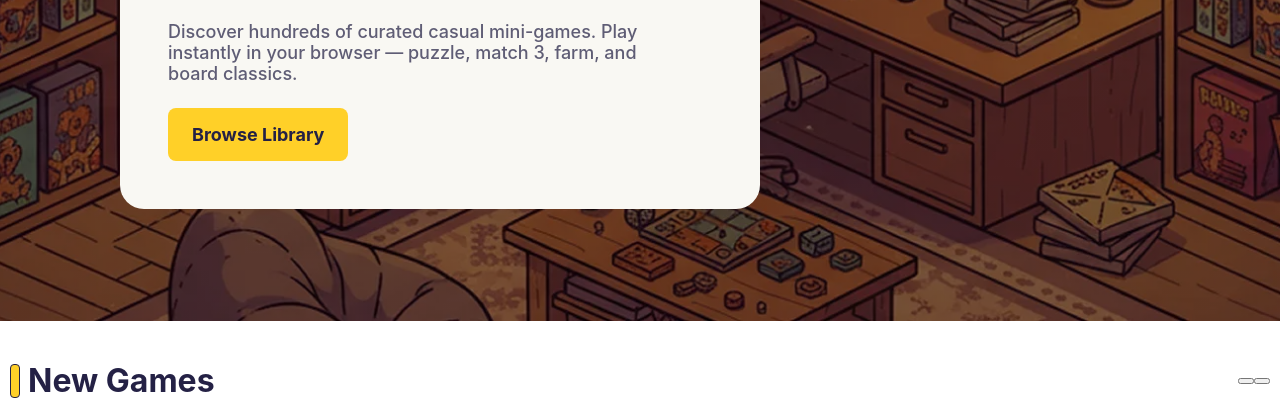
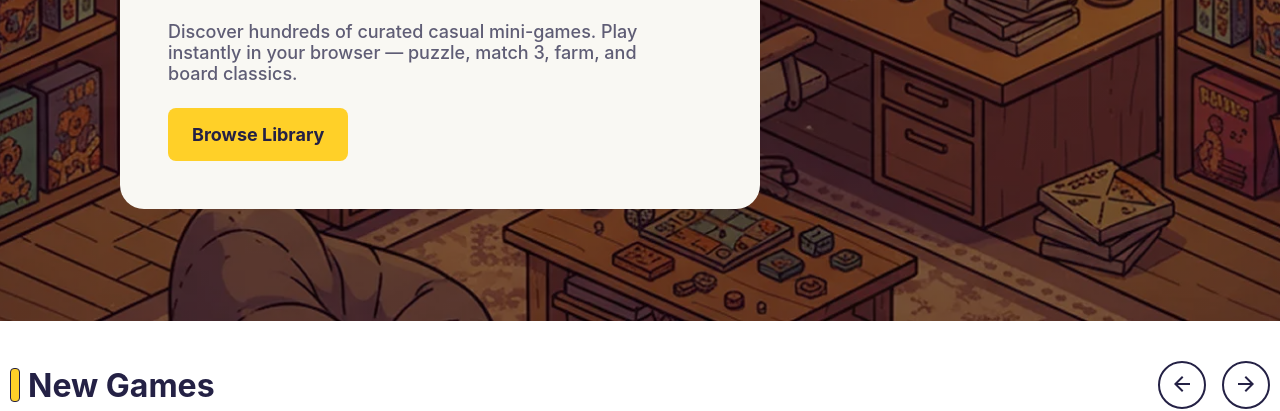
Before and after one commit to nkomiljon/MiniGames, a website built with Vite: page index.html in a window 1280 px wide. Shown: the part 390-801 px from the top of the page. Built offline with nearby package versions, Linux system fonts and the light colour scheme.

Commit message:
feat: add control buttons to game carousel with SVG icons; update button styles in globals.scss

```diff
--- a/src/components/game-carousel/game-carousel.scss
+++ b/src/components/game-carousel/game-carousel.scss
@@ -20,4 +20,13 @@
 .control-area {
   display: flex;
   flex-direction: row;
+  gap: $size-2;
+
+  &__btn {
+    width: $size-6;
+    height: $size-6;
+    border-radius: $corner-full;
+    background-color: $white;
+    border: 2px solid $on-primary;
+  }
 }
--- a/src/components/game-carousel/game-carousel.ts
+++ b/src/components/game-carousel/game-carousel.ts
@@ -26,7 +26,13 @@ function CarouselControlBtns() {
   const controlArea = document.createElement('div');
   controlArea.className = 'control-area';
   const btnBack = document.createElement('button');
+  btnBack.className = 'control-area__btn';
+  btnBack.innerHTML =
+    '<svg xmlns="http://www.w3.org/2000/svg" width="16" height="16" viewBox="0 0 16 16" fill="none"><path d="M3.825 9L9.425 14.6L8 16L1.19209e-07 8L8 -9.53674e-07L9.425 1.4L3.825 7H16V9H3.825Z" fill="#242145"/></svg>';
   const btnNext = document.createElement('button');
+  btnNext.className = 'control-area__btn';
+  btnNext.innerHTML =
+    '<svg xmlns="http://www.w3.org/2000/svg" width="16" height="16" viewBox="0 0 16 16" fill="none"><path d="M12.175 9H1.19209e-07V7H12.175L6.575 1.4L8 -9.53674e-07L16 8L8 16L6.575 14.6L12.175 9Z" fill="#242145"/></svg>';
 
   controlArea.appendChild(btnBack);
   controlArea.appendChild(btnNext);
--- a/src/styles/globals.scss
+++ b/src/styles/globals.scss
@@ -33,6 +33,12 @@ a {
   cursor: pointer;
 }
 
+button {
+  background-color: transparent;
+  border: none;
+  cursor: pointer;
+}
+
 table {
   border-collapse: collapse;
   border-spacing: 0;
@@ -44,10 +50,3 @@ table {
   padding: 0 10px;
   margin: 0 auto;
 }
-
-// .title {
-//   font-family: $inter;
-//   font-weight: $bold;
-//   font-size: $size-4;
-//   color: $on-primary;
-// }
```
